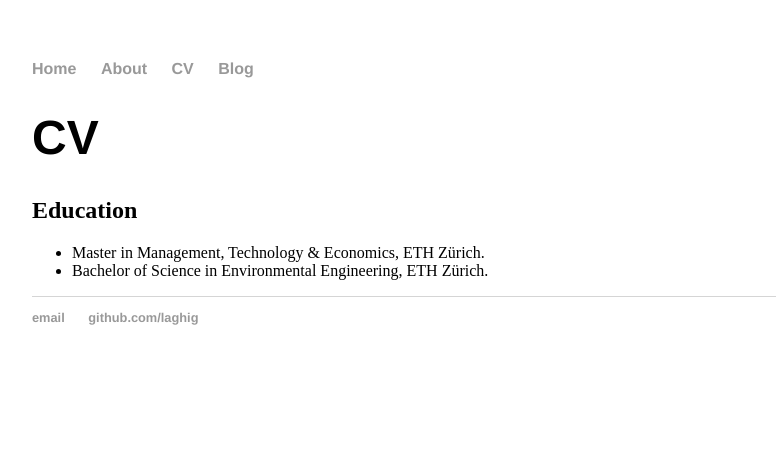
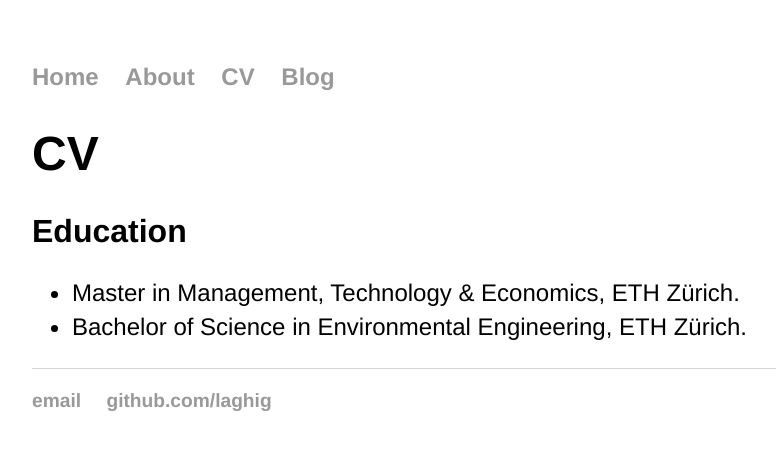
Before and after one commit to laghig/laghig.github.io, a Jekyll site: the page built from cv/index.html, in a window 1280 px wide. Shown: the top 450 px of the page, without its empty margins (160-936 px from the left). Built offline with Jekyll 4.4.1, drawn with Linux system fonts in a browser that asks for light colours.

Commit message:
Update main.css

```diff
--- a/css/main.css
+++ b/css/main.css
@@ -23,11 +23,24 @@
     font-size: 3em;
     font-family:'Helvetica', 'Arial', 'Sans-Serif';
 }
+
+h2 {
+    font-size: 2em;
+    font-family:'Helvetica', 'Arial', 'Sans-Serif';
+}
+
 p {
     font-size: 1.5em;
     line-height: 1.4em;
     color: #333;
 }
+
+ul {
+    font-size: 1.5em;
+    line-height: 1.4em;
+    font-family:'Helvetica', 'Arial', 'Sans-Serif';
+}
+
 footer {
     border-top: 1px solid #d5d5d5;
     font-size: .8em;
```
